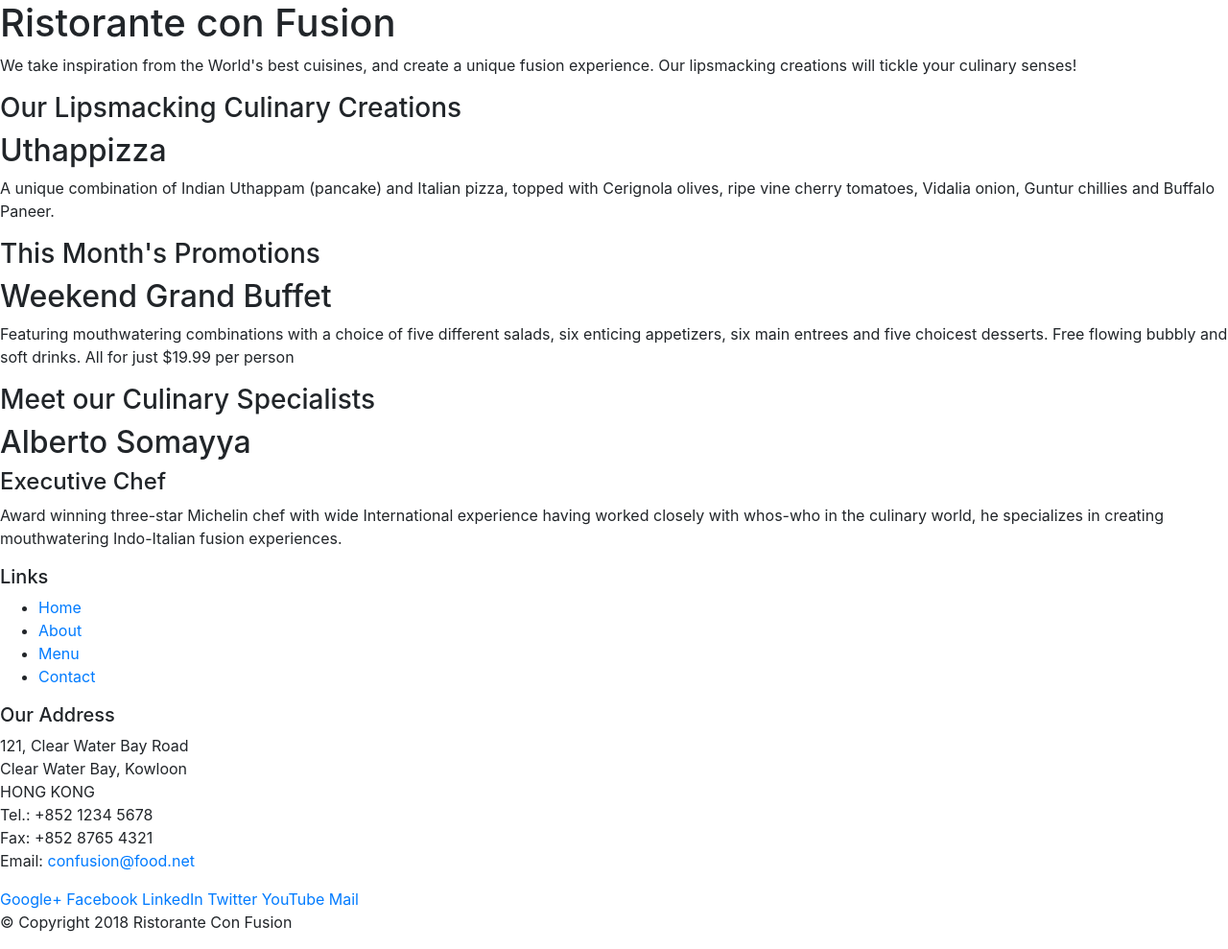
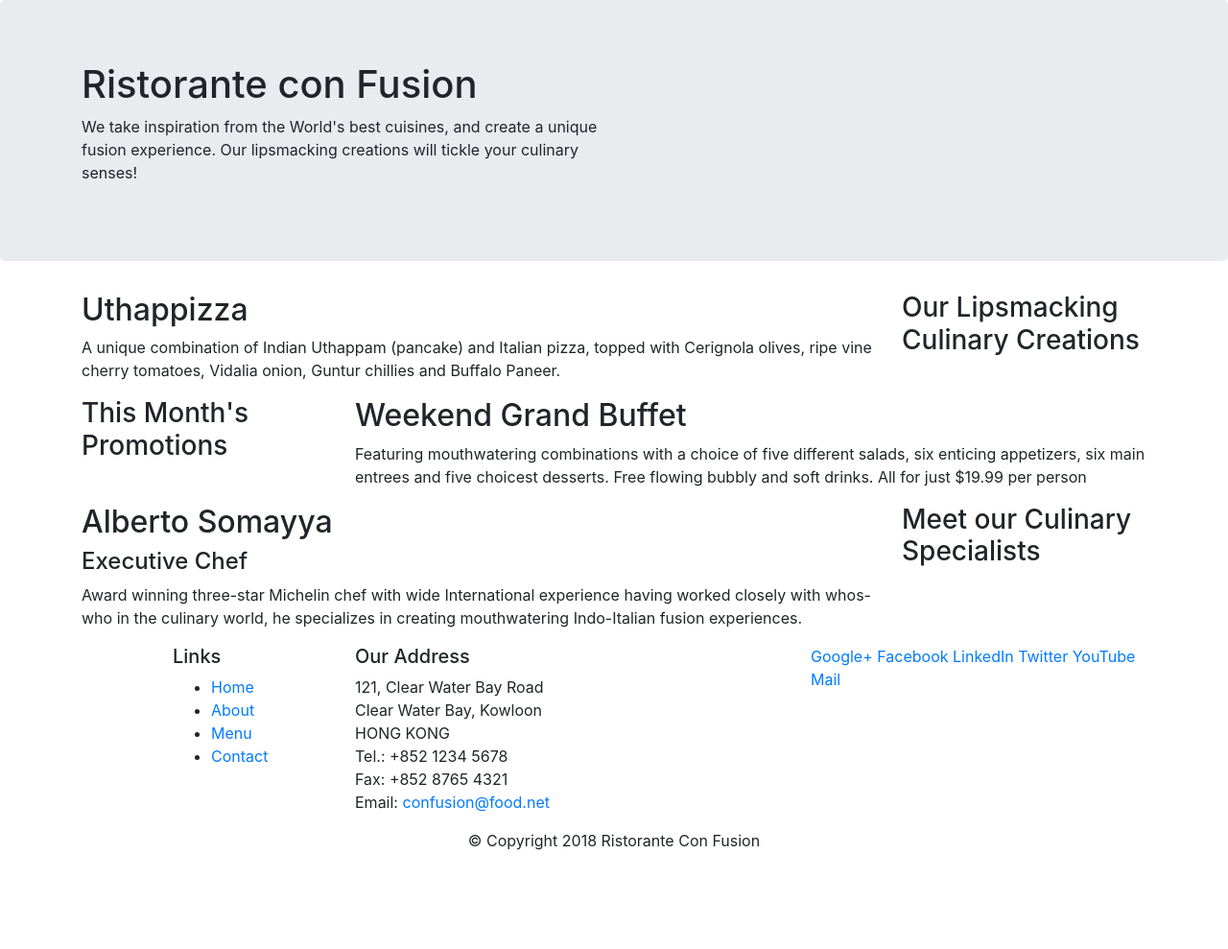
Before and after one commit to noeva/finalAss, a website: page index.html in a window 1280 px wide. Shown: the whole page at 96% size. After the commit the page ends 904 px from the top, so only its background shows below. Drawn offline with nearby package versions, Linux system fonts and the light colour scheme.

Commit message:
bootstrap grid aplied pt1

```diff
--- a/index.html
+++ b/index.html
@@ -14,46 +14,46 @@
 
 <body>
 
-    <header>
-        <div>
-            <div>
-                <div>
+    <header class="jumbotron">
+        <div class="container">
+            <div class="row">
+                <div class="col-12 col-sm-6">
                     <h1>Ristorante con Fusion</h1>
                     <p>We take inspiration from the World's best cuisines, and create a unique fusion experience. Our lipsmacking creations will tickle your culinary senses!</p>
                 </div>
-                <div>
+                <div class="col-12 col-sm">
                 </div>
             </div>
         </div>
     </header>
 
-    <div>
-        <div>
-            <div>
+    <div class="container">
+        <div class="row">
+            <div class="col-12 col-sm-4 order-sm-last col-md-3">
                 <h3>Our Lipsmacking Culinary Creations</h3>
             </div>
-            <div>
+            <div class="col col-sm order-sm-first col-md">
                 <h2>Uthappizza</h2>
                 <p>A unique combination of Indian Uthappam (pancake) and Italian pizza, topped with Cerignola olives, ripe vine cherry tomatoes, Vidalia onion, Guntur chillies and Buffalo Paneer.</p>
             </div>
         </div>
 
 
-        <div>
-            <div>
+        <div class="row">
+            <div class="col-12 col-sm-4 col-md-3">
                 <h3>This Month's Promotions</h3>
             </div>
-            <div>
+            <div class="col col-sm col-md">
                 <h2>Weekend Grand Buffet</h2>
                 <p>Featuring mouthwatering combinations with a choice of five different salads, six enticing appetizers, six main entrees and five choicest desserts. Free flowing bubbly and soft drinks. All for just $19.99 per person </p>
             </div>
         </div>
 
-        <div>
-            <div>
+        <div class="row">
+            <div class="col-12 col-sm-4 order-sm-last col-md-3">
                 <h3>Meet our Culinary Specialists</h3>
             </div>
-            <div>
+            <div class="col col-sm order-sm-first col-md">
                 <h2>Alberto Somayya</h2>
                 <h4>Executive Chef</h4>
                 <p>Award winning three-star Michelin chef with wide International experience having worked closely with whos-who in the culinary world, he specializes in creating mouthwatering Indo-Italian fusion experiences. </p>
@@ -62,9 +62,9 @@
     </div>
 
     <footer>
-        <div>
-            <div>
-                <div>
+        <div class="container">
+            <div class="row">
+                <div class="col-4 offset-1 col-sm-2">
                     <h5>Links</h5>
                     <ul>
                         <li><a href="#">Home</a></li>
@@ -73,7 +73,7 @@
                         <li><a href="#">Contact</a></li>
                     </ul>
                 </div>
-                <div>
+                <div class="col-7 col-sm-5">
                     <h5>Our Address</h5>
                     <address>
 		              121, Clear Water Bay Road<br>
@@ -84,7 +84,7 @@
 		              Email: <a href="mailto:confusion@food.net">confusion@food.net</a>
 		           </address>
                 </div>
-                <div>
+                <div class="col-12 col-sm-4">
                     <div>
                         <a href="http://google.com/+">Google+</a>
                         <a href="http://www.facebook.com/profile.php?id=">Facebook</a>
@@ -95,8 +95,8 @@
                     </div>
                 </div>
            </div>
-           <div>
-                <div>
+           <div class="row justify-content-center">
+                <div class="col-auto">
                     <p>© Copyright 2018 Ristorante Con Fusion</p>
                 </div>
            </div>
```
